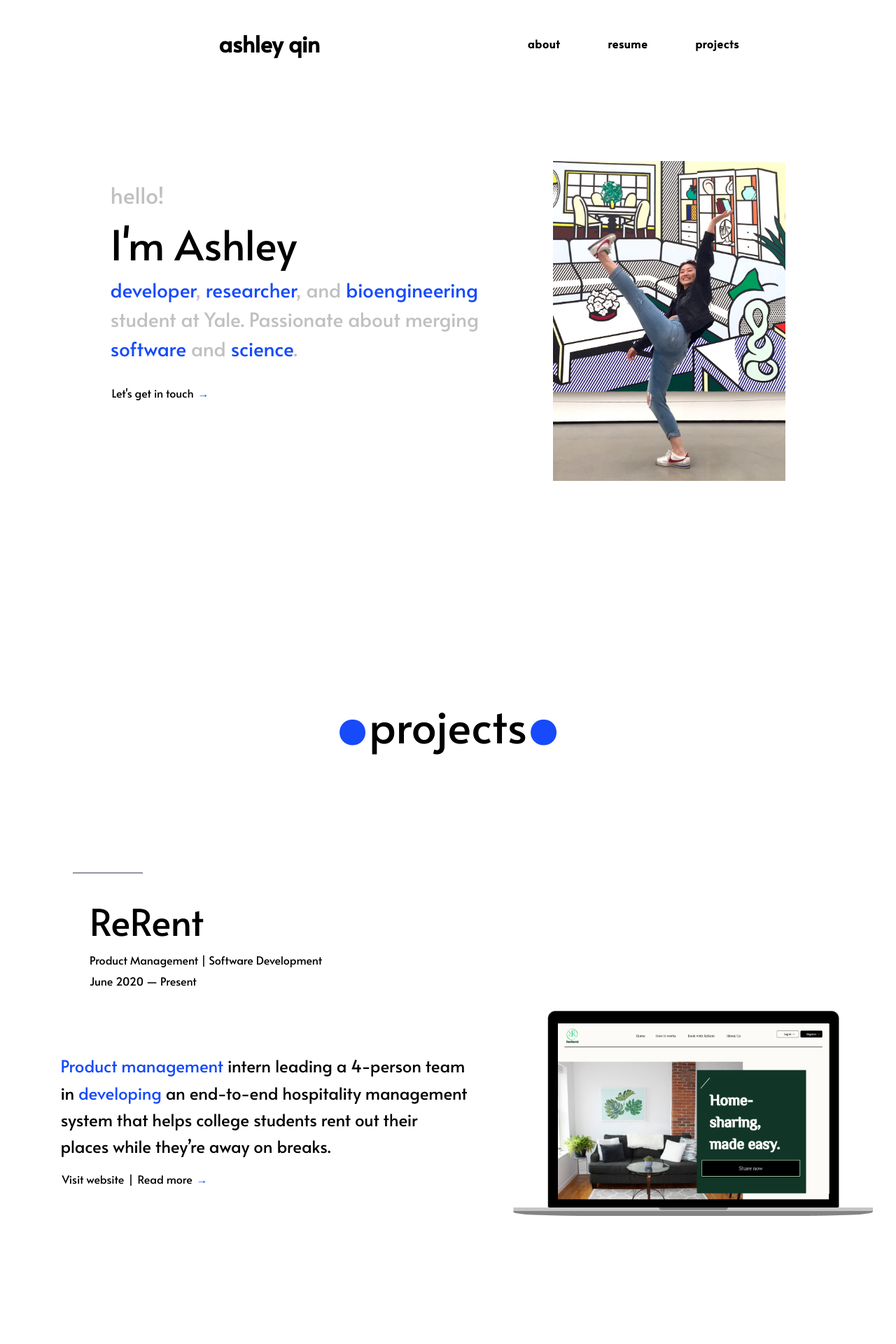
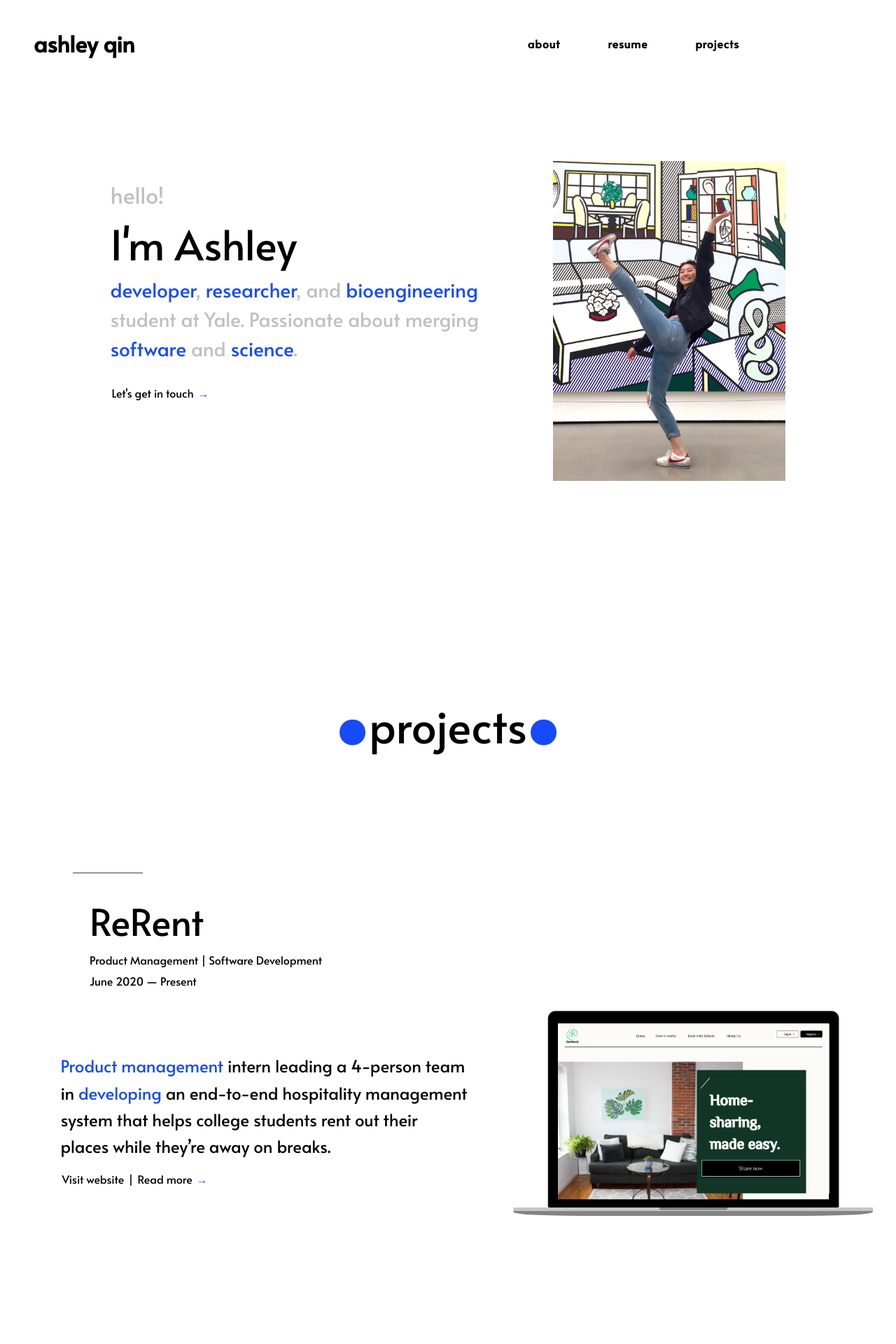
Before and after one commit to ashleyyqin/ashleyyqin.github.io, a Jekyll site: the page built from index.html, in a window 1280 px wide. Shown: the top 1920 px of the page at 70% size. Built offline with Jekyll 4.4.1, drawn with Linux system fonts in a browser that asks for light colours.

Commit message:
small nav adjustments!

```diff
--- a/index.html
+++ b/index.html
@@ -138,7 +138,7 @@
     <div class="subheader mt-1 py-2"
          style="display: flex;align-items: center; flex-flow: wrap; justify-content:left; margin-left: 2em">
         <div style="width: 35em; margin-bottom: 1em;">
-            <ul style="margin-left: 6em">
+            <ul style="margin-left: 6.25em">
                 <li>
                     <a href="https://yaledailynews.com/commencement2020/2020/05/15/yale-class-of-2020-by-the-numbers/"
                        style="font-size: 110%" target="_blank">
--- a/styles/main.css
+++ b/styles/main.css
@@ -135,7 +135,7 @@
 
 #siteTitle {
     display: block;
-    margin-left: auto;
+    /*margin-left: auto;*/
     z-index: 2000;
     font-size: 200%;
     /*margin-left: 6em;
```
